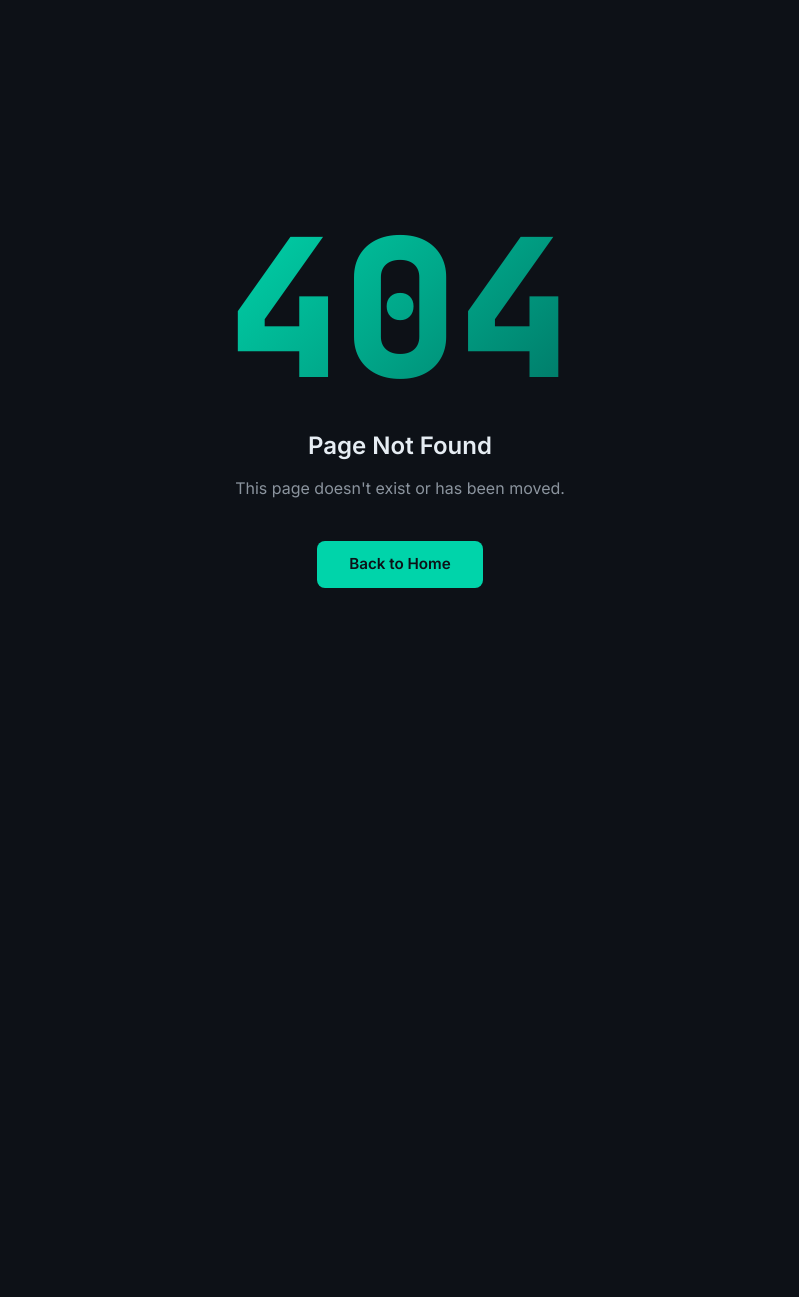
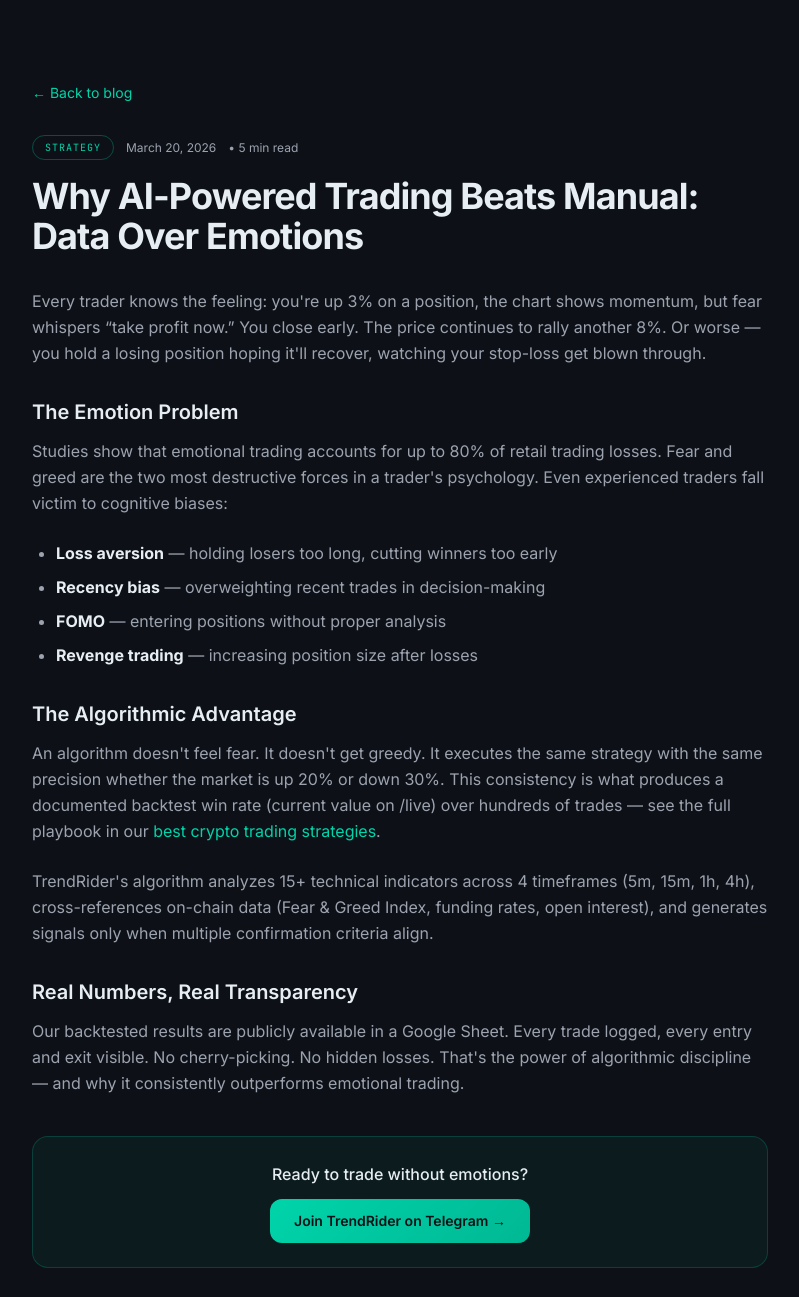
Before and after one commit to amanzholaueshov-crypto/trading_bot, a Next.js app in the folder reference/trendrider/landing/: page /blog/why-algorithmic-trading-beats-manual in a window 1280 px wide. Before the commit this address had no page. Shown: the top 1297 px of the page, without its empty margins (240-1039 px from the left). Before the commit the page ends 800 px from the top, so only its background shows below. Built offline with nearby package versions, Linux system fonts and the light colour scheme.

Commit message:
Add reference/trendrider/landing/app/blog/why-algorithmic-trading-beats-manual/page.tsx (auto-upload)

```diff
--- /dev/null
+++ b/reference/trendrider/landing/app/blog/why-algorithmic-trading-beats-manual/page.tsx
@@ -0,0 +1,118 @@
+import type { Metadata } from "next";
+
+export const metadata: Metadata = {
+  title: "Algorithmic vs Manual Trading: 5 Reasons Bots Win",
+  description: "Data proves it: algo trading hits documented backtest win rate (current value on /live) vs 45% manual. See 5 evidence-backed reasons bots outperform humans — and how to start automating.",
+  alternates: {
+    canonical: "https://trendrider.net/blog/why-algorithmic-trading-beats-manual",
+  },
+};
+
+export default function Article() {
+  return (
+    <>
+      <script
+        type="application/ld+json"
+        dangerouslySetInnerHTML={{
+          __html: JSON.stringify({
+            "@context": "https://schema.org",
+            "@type": "Article",
+            "headline": "Algorithmic vs Manual Trading: 5 Reasons Bots Win",
+            "description": "Data proves it: algo trading hits documented backtest win rate (current value on /live) vs 45% manual. See 5 evidence-backed reasons bots outperform humans — and how to start automating.",
+            "author": {
+              "@type": "Person",
+              "name": "TrendRider Team",
+              "url": "https://trendrider.net"
+            },
+            "publisher": {
+              "@type": "Organization",
+              "name": "TrendRider",
+              "url": "https://trendrider.net",
+              "logo": {
+                "@type": "ImageObject",
+                "url": "https://trendrider.net/icon.svg"
+              }
+            },
+            "datePublished": "2026-03-22",
+            "dateModified": "2026-03-24",
+            "image": "https://trendrider.net/opengraph-image",
+            "mainEntityOfPage": {
+              "@type": "WebPage",
+              "@id": "https://trendrider.net/blog/why-algorithmic-trading-beats-manual"
+            }
+          })
+        }}
+      />
+      <script
+        type="application/ld+json"
+        dangerouslySetInnerHTML={{
+          __html: JSON.stringify({
+            "@context": "https://schema.org",
+            "@type": "BreadcrumbList",
+            "itemListElement": [
+              { "@type": "ListItem", "position": 1, "name": "Home", "item": "https://trendrider.net" },
+              { "@type": "ListItem", "position": 2, "name": "Blog", "item": "https://trendrider.net/blog" },
+              { "@type": "ListItem", "position": 3, "name": "Algo vs Manual Trading: Why Bots Win " }
+            ]
+          })
+        }}
+      />
+    <div className="min-h-screen bg-background text-foreground">
+      <article className="max-w-3xl mx-auto px-4 py-20">
+        <a href="/blog" className="text-primary text-sm hover:underline mb-8 inline-block">&larr; Back to blog</a>
+        <div className="flex items-center gap-3 mb-4">
+          <span className="px-3 py-1 text-[10px] font-mono uppercase tracking-widest text-primary border border-primary/30 rounded-full">Strategy</span>
+          <span className="text-xs text-muted">March 20, 2026</span>
+          <span className="text-xs text-muted">&bull; 5 min read</span>
+        </div>
+        <h1 className="text-3xl md:text-4xl font-bold mb-8 tracking-tight">Why AI-Powered Trading Beats Manual: Data Over Emotions</h1>
+
+        <div className="space-y-6 text-muted leading-relaxed">
+          <p>Every trader knows the feeling: you&apos;re up 3% on a position, the chart shows momentum, but fear whispers &ldquo;take profit now.&rdquo; You close early. The price continues to rally another 8%. Or worse — you hold a losing position hoping it&apos;ll recover, watching your stop-loss get blown through.</p>
+
+          <h2 className="text-xl font-semibold text-foreground mt-8 mb-3">The Emotion Problem</h2>
+          <p>Studies show that emotional trading accounts for up to 80% of retail trading losses. Fear and greed are the two most destructive forces in a trader&apos;s psychology. Even experienced traders fall victim to cognitive biases:</p>
+          <ul className="list-disc pl-6 space-y-2">
+            <li><strong className="text-foreground">Loss aversion</strong> — holding losers too long, cutting winners too early</li>
+            <li><strong className="text-foreground">Recency bias</strong> — overweighting recent trades in decision-making</li>
+            <li><strong className="text-foreground">FOMO</strong> — entering positions without proper analysis</li>
+            <li><strong className="text-foreground">Revenge trading</strong> — increasing position size after losses</li>
+          </ul>
+
+          <h2 className="text-xl font-semibold text-foreground mt-8 mb-3">The Algorithmic Advantage</h2>
+          <p>An algorithm doesn&apos;t feel fear. It doesn&apos;t get greedy. It executes the same strategy with the same precision whether the market is up 20% or down 30%. This consistency is what produces a documented backtest win rate (current value on /live) over hundreds of trades — see the full playbook in our <a href="/blog/best-crypto-trading-strategies-2026" className="text-primary hover:underline">best crypto trading strategies</a>.</p>
+          <p>TrendRider&apos;s algorithm analyzes 15+ technical indicators across 4 timeframes (5m, 15m, 1h, 4h), cross-references on-chain data (Fear &amp; Greed Index, funding rates, open interest), and generates signals only when multiple confirmation criteria align.</p>
+
+          <h2 className="text-xl font-semibold text-foreground mt-8 mb-3">Real Numbers, Real Transparency</h2>
+          <p>Our backtested results are publicly available in a Google Sheet. Every trade logged, every entry and exit visible. No cherry-picking. No hidden losses. That&apos;s the power of algorithmic discipline — and why it consistently outperforms emotional trading.</p>
+
+          <div className="mt-10 p-6 rounded-2xl border border-primary/20 bg-primary/5 text-center">
+            <p className="text-foreground font-medium mb-3">Ready to trade without emotions?</p>
+            <a href="https://t.me/TrendRiderSignals" className="inline-block px-6 py-3 rounded-xl font-semibold text-sm" style={{ background: "linear-gradient(135deg, #00D4AA, #00B894)", color: "#0D1117" }}>
+              Join TrendRider on Telegram &rarr;
+            </a>
+          </div>
+        </div>
+
+        <div className="mt-16 pt-10 border-t border-border/30">
+          <h2 className="text-xl font-semibold text-foreground mb-6">Related Articles</h2>
+          <div className="grid gap-4 sm:grid-cols-2 lg:grid-cols-3">
+            <a href="/blog/multi-timeframe-analysis-explained" className="p-4 rounded-xl border border-border/50 bg-card/30 hover:border-primary/30 hover:bg-card/50 transition-all">
+              <span className="text-xs text-primary font-mono uppercase tracking-widest">Strategy</span>
+              <p className="text-sm font-medium text-foreground mt-2">Multi-Timeframe Analysis: How to Read Markets on 5m, 15m, 1h, and 4h</p>
+            </a>
+            <a href="/blog/understanding-win-rate-and-profit-factor" className="p-4 rounded-xl border border-border/50 bg-card/30 hover:border-primary/30 hover:bg-card/50 transition-all">
+              <span className="text-xs text-primary font-mono uppercase tracking-widest">Education</span>
+              <p className="text-sm font-medium text-foreground mt-2">Understanding Win Rate &amp; Profit Factor: What Really Matters</p>
+            </a>
+            <a href="/blog/paper-trading-vs-live-trading-when-to-switch" className="p-4 rounded-xl border border-border/50 bg-card/30 hover:border-primary/30 hover:bg-card/50 transition-all">
+              <span className="text-xs text-primary font-mono uppercase tracking-widest">Education</span>
+              <p className="text-sm font-medium text-foreground mt-2">Paper Trading vs Live Trading: When Is the Right Time to Go Live?</p>
+            </a>
+          </div>
+        </div>
+      </article>
+    </div>
+    </>
+  );
+}
```
